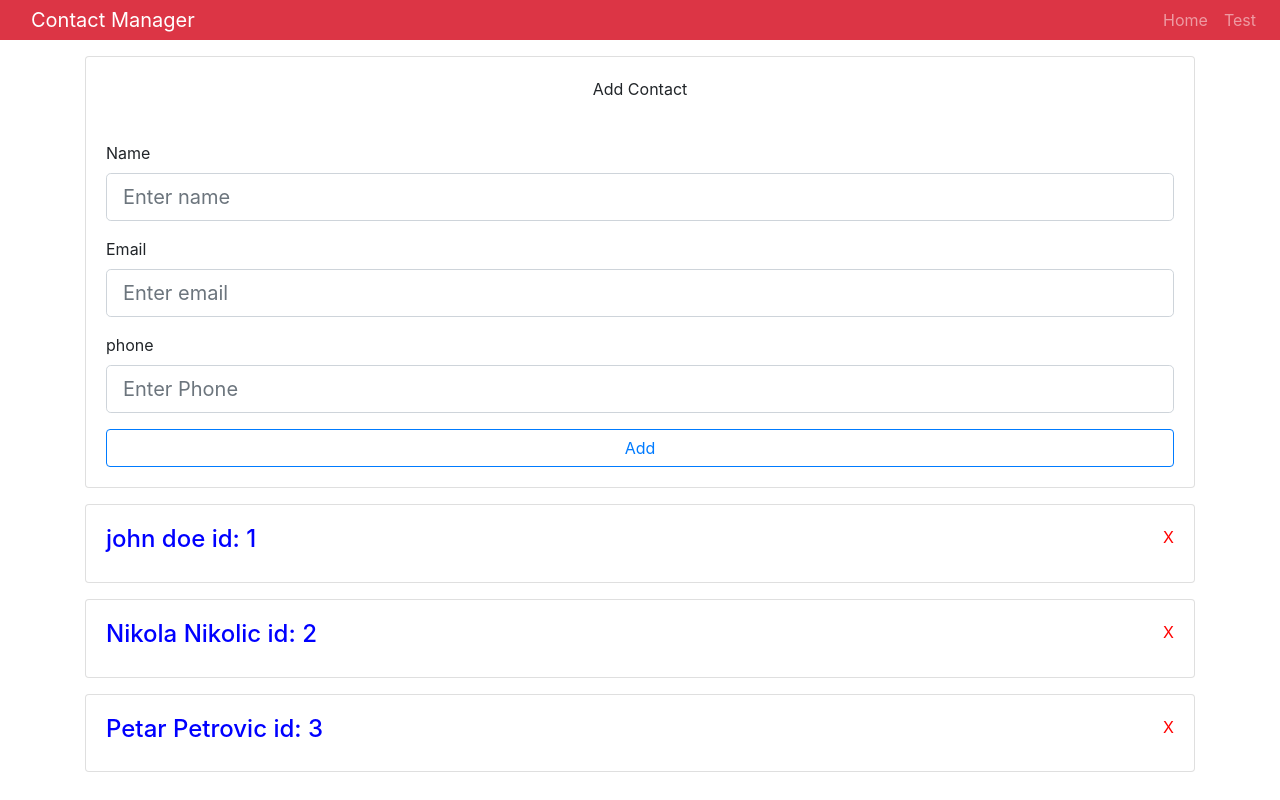
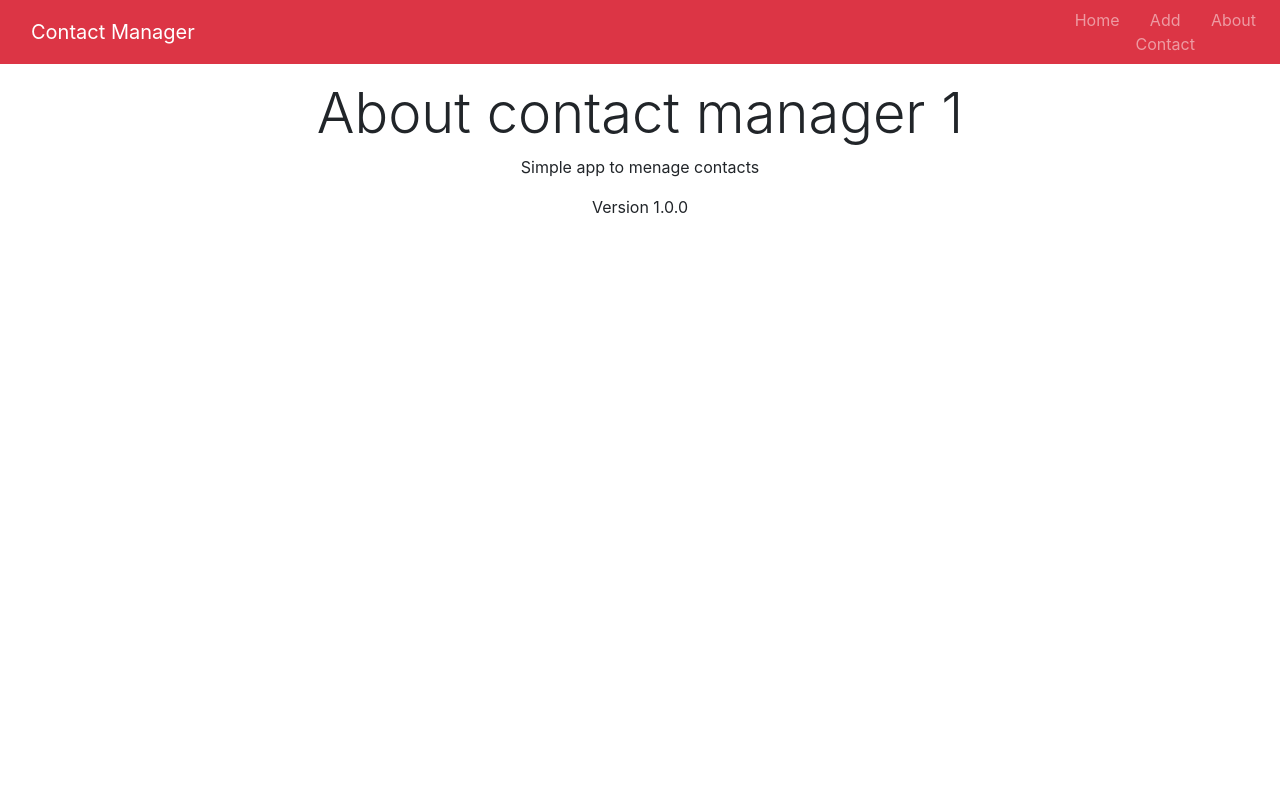
Before and after one commit to sloba82/react-app, a React (Create React App) app: page /about/1 in a window 1280 px wide. Built offline with nearby package versions, Linux system fonts and the light colour scheme.

Commit message:
http GET request

```diff
--- a/src/App.js
+++ b/src/App.js
@@ -1,9 +1,12 @@
 import React, {Component} from 'react';
-import {BrowserRouter as Router, Route, Switch} from 'react-router-dom'
+import {BrowserRouter as Router, Route, Switch} from 'react-router-dom';
 import './App.css';
-import Contacts from './components/contacts/Contacts'
-import Header from './components/layout/Header'
-import AddContact from './components/contacts/AddContact'
+import Contacts from './components/contacts/Contacts';
+import Header from './components/layout/Header';
+import AddContact from './components/contacts/AddContact';
+import About from './components/pages/About';
+import Test from './components/Test/Test'
+
 import { Provider } from './context'
 
 import 'bootstrap/dist/css/bootstrap.css';
@@ -12,21 +15,21 @@ class App extends Component {
   render () {
     return (
         <Provider>
-
+          <Router>
             <div className="App">
 
               {/* Header is function */}
-              <Header
-                branding = "Contact Manager"
-              />
-
+              <Header branding = "Contact Manager" />
               <div className="container">
-                <AddContact />
-                <Contacts/>
-
+                <Switch>
+                  <Route exact path="/" component={Contacts} />
+                  <Route exact path="/contacts/add" component={AddContact} />
+                  <Route exact path="/about/:id" component={About} />
+                  <Route exact path="/test" component={Test} />
+                </Switch>
               </div>
             </div>
-
+          </Router>
         </Provider>
     );
   }
--- /dev/null
+++ b/src/components/Test/Test.js
@@ -0,0 +1,36 @@
+import React, { Component } from 'react'
+
+export default class Test extends Component {
+
+    state = {
+        title: '',
+        body: ''
+    }
+
+    componentDidMount(){
+        fetch('https://jsonplaceholder.typicode.com/todos/1')
+            .then(response => response.json())
+            .then(data => this.setState({
+                title: data.title,
+                userId: data.id
+            }))
+    }
+
+    // componentWillMount(){
+    //     console.log('componentWillMount');
+    // }
+
+    // componentDidUpdate(){
+    //     console.log('componentDidUpdate');
+    // }
+
+    render() {
+        const { title, userId } = this.state;
+        return (
+            <div>
+                <h1>{ title }</h1>
+                <p>{ userId }</p>
+            </div>
+        )
+    }
+}
--- a/src/components/contacts/AddContact.js
+++ b/src/components/contacts/AddContact.js
@@ -32,6 +32,9 @@ import TextInputGroup from '../layout/TextInputGroup'
                 phone:'',
 
             });
+
+
+            this.props.history.push('/');
 
     };
 
--- a/src/components/contacts/Contacts.js
+++ b/src/components/contacts/Contacts.js
@@ -11,6 +11,11 @@ import { Consumer } from '../../context';
                     const { contacts } = value;
                     return (
                         <React.Fragment>
+                            <h1 className="display-4 mb-2">
+                                <span className="text-danger">
+                                    Contact
+                                </span> List
+                            </h1>
                                 {contacts.map(contact => (
                                     <Contact
                                     key={contact.id}
--- a/src/components/layout/Header.js
+++ b/src/components/layout/Header.js
@@ -1,5 +1,6 @@
 import React from 'react'
 import PropTypes from 'prop-types';
+import { Link } from 'react-router-dom';
 
 //functional component
 const Header = (props) => {
@@ -7,14 +8,13 @@ const Header = (props) => {
     return (
         <nav className="navbar navbar-expand-sm navbar-dark bg-danger mb-3 py-0">
             <div className="container">
-                <a href="/" className="navbar-brand">{branding}</a>
+                <Link to="/" className="navbar-brand">{branding}</Link>
             </div>
             <div>
                 <ul className="navbar-nav mr-auto">
-                    <li className="nav-item"><a href="/" className="nav-link">Home</a></li>
-                    <li className="nav-item"><a href="/" className="nav-link">Test</a></li>
-
-
+                    <li className="nav-item"><Link to="/" className="nav-link">Home</Link></li>
+                    <li className="nav-item"><Link to="/contacts/add" className="nav-link">Add Contact</Link></li>
+                    <li className="nav-item"><Link to="/about" className="nav-link">About</Link></li>
                 </ul>
             </div>
 
--- /dev/null
+++ b/src/components/pages/About.js
@@ -0,0 +1,11 @@
+import React from 'react'
+
+export default props => {
+    return (
+        <div>
+            <h1 className="display-4"> About contact manager  {props.match.params.id}</h1>
+            <p>Simple app to menage contacts</p>
+            <p>Version 1.0.0</p>
+        </div>
+    )
+};
--- a/src/context.js
+++ b/src/context.js
@@ -49,7 +49,6 @@ export class Provider extends Component {
 
     };
 
-
     render() {
         return (
             <Context.Provider  value={this.state} >
```
Also changed, not shown: 1 other file (tests, documents, lock files or other folders).
